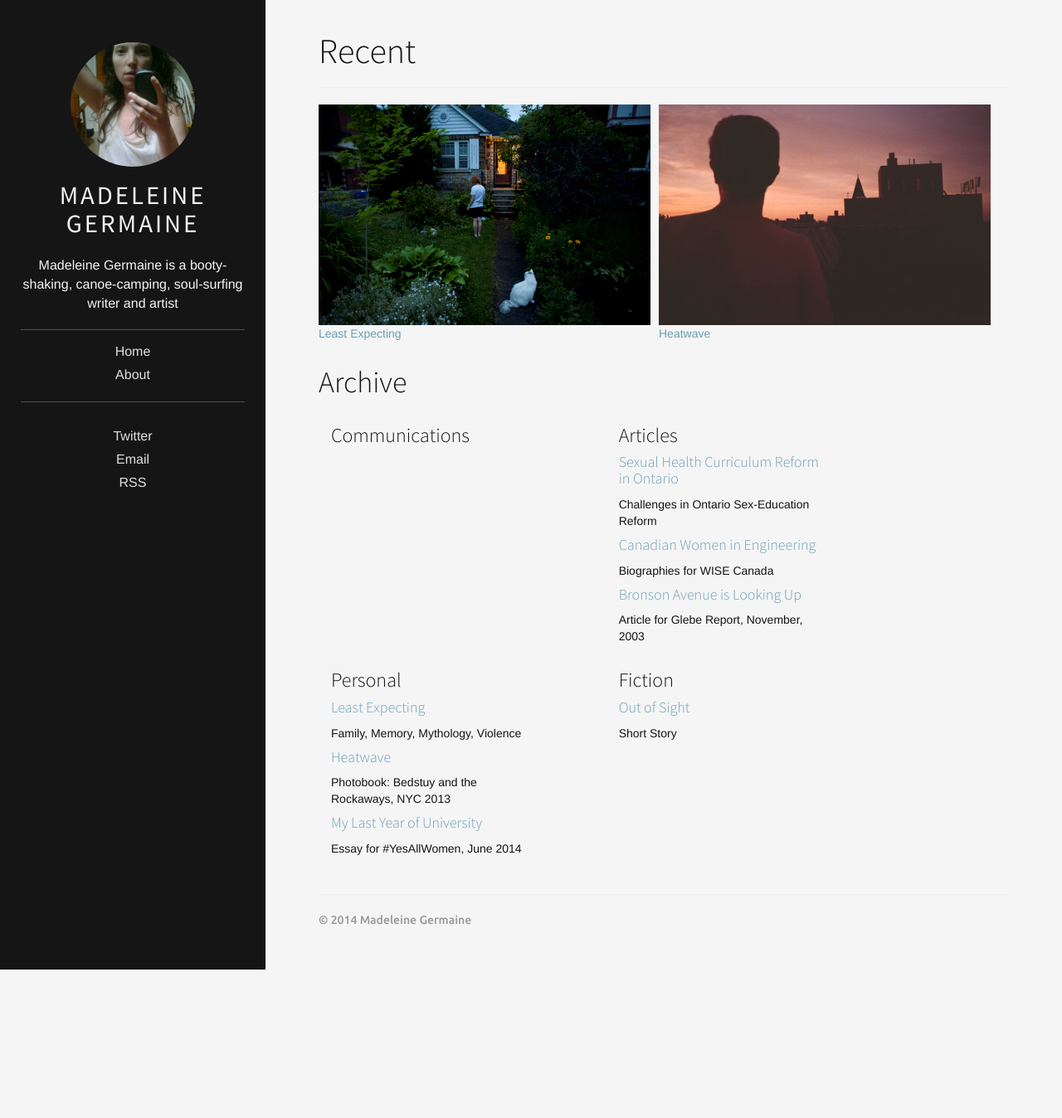
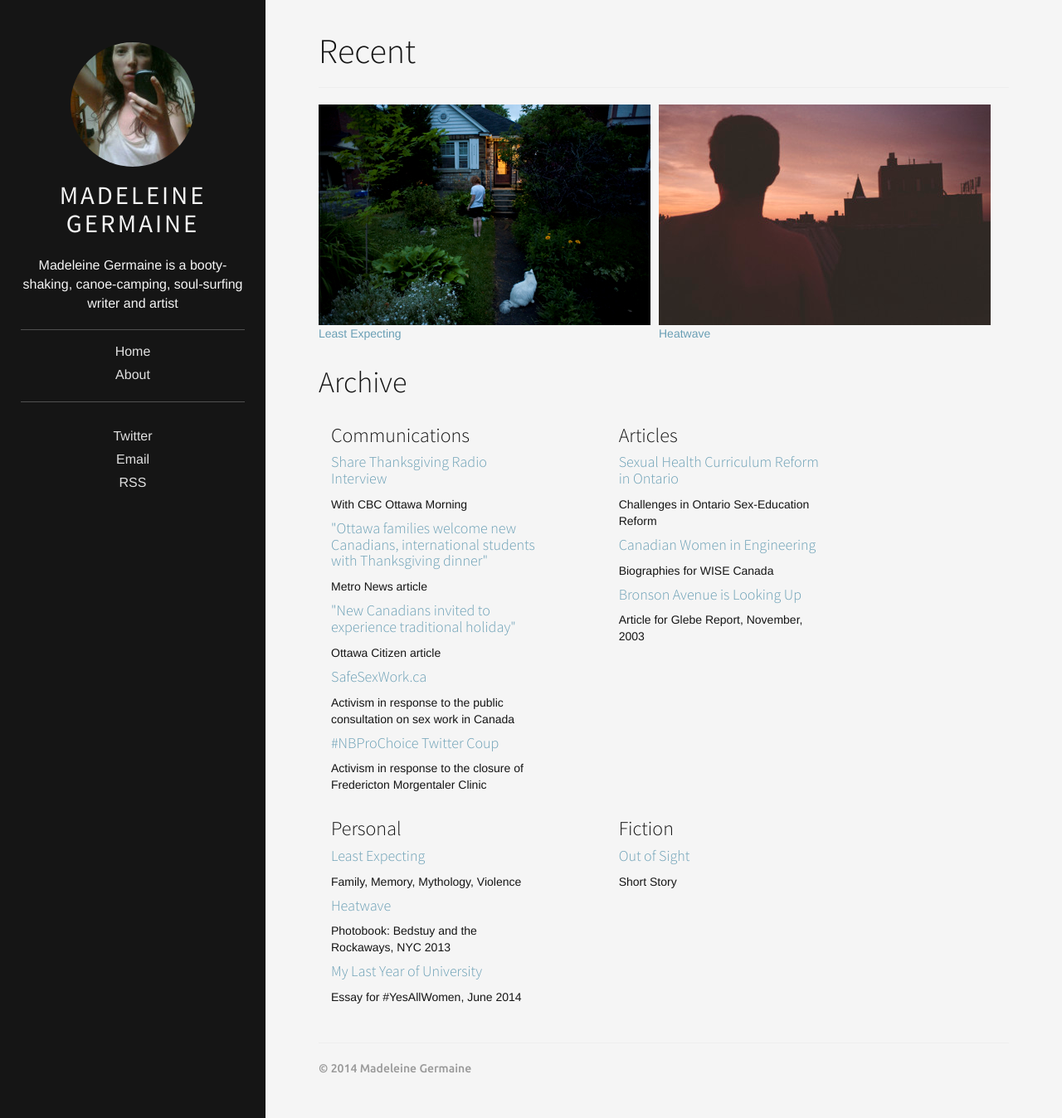
Before and after one commit to madeleinegermaine/madeleinegermaine, a Jekyll site: the page built from index.html, in a window 1280 px wide and 1348 px high. Shown: the whole window at 83% size. Built offline with Jekyll 4.4.1, drawn with Linux system fonts in a browser that asks for light colours; the list of posts is cut into pages by our own code.

Commit message:
Update index.html

```diff
--- a/index.html
+++ b/index.html
@@ -32,8 +32,25 @@ published: true
     <h3>Communications</h3>
     <ul>
       <li>
-        <h4><a href=""></a></h4>
-        <p></p>
+      	<h4><a href="http://www.cbc.ca/player/AudioMobile/Ottawa%2BMorning/ID/2410987290/">Share Thanksgiving Radio Interview</a></h4>
+      	<p>With CBC Ottawa Morning</p>
+      </li>
+      <li>
+      	<h4><a href="http://metronews.ca/news/ottawa/824182/ottawa-families-welcome-new-canadians-international-students-with-thanksgiving-dinner/">"Ottawa families welcome new Canadians, international students with Thanksgiving dinner"</a></h4>
+      	<p>Metro News article</p>
+      </li>
+      <li>
+      	<h4><a href="https://web.archive.org/web/20131010123436/http://www.ottawacitizen.com/life/Canadians+invited+experience+traditional+holiday/9018185/story.html">"New Canadians invited to experience traditional holiday"</a></h4>
+      	<p>Ottawa Citizen article</p>
+      </li>
+      <li>
+      	<h4><a href="http://safesexwork.ca">SafeSexWork.ca</a></h4>
+      	<p>Activism in response to the public consultation on sex
+      work in Canada</p>
+      </li>
+      <li>
+      	<h4><a href="http://nbprochoice.tumblr.com/post/87023959650/the-twitter-campaign-link-hoped-to-publicly">#NBProChoice Twitter Coup</a></h4>
+      	<p>Activism in response to the closure of Fredericton Morgentaler Clinic</p>
       </li>
     </ul>
   </div>
```
